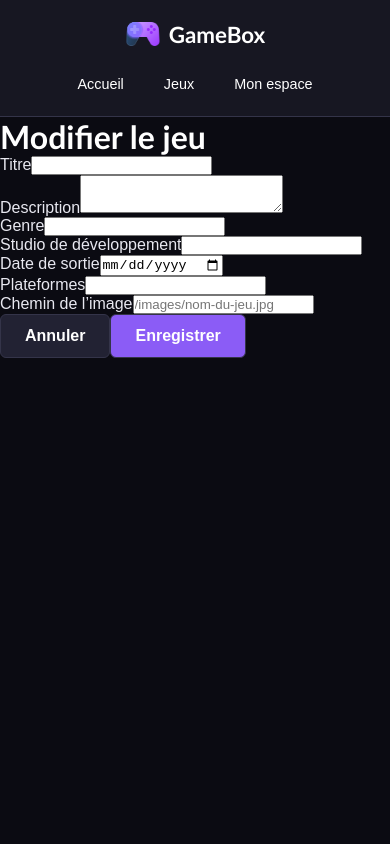
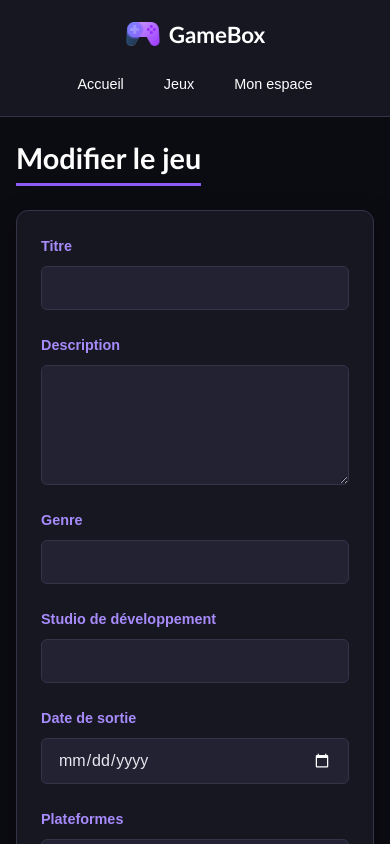
Before and after one commit to Theotr7/GameBox, a React (Vite) app in the folder front-games/: page /games/1/edit in a window 390 px wide. Shown: the top 844 px of the page. Built offline with nearby package versions, Linux system fonts and the light colour scheme; no server answers.

Commit message:
Design responsive fomulaires + modale

```diff
--- a/front-games/src/main.jsx
+++ b/front-games/src/main.jsx
@@ -6,8 +6,11 @@ import "./styles/components/button.css";
 import "./styles/components/header.css";
 import "./styles/components/game-card.css";
 import "./styles/components/favorite-button.css";
+import "./styles/components/tracking-modal.css";
+import "./styles/components/rating.css";
 import "./styles/pages/games.css";
 import "./styles/pages/game-detail.css";
+import "./styles/pages/game-forms.css";
 import App from "./App.jsx";
 
 createRoot(document.getElementById("root")).render(
--- a/front-games/src/pages/GameForm.jsx
+++ b/front-games/src/pages/GameForm.jsx
@@ -14,6 +14,7 @@ const GameForm = () => {
   const [releaseDate, setReleaseDate] = useState("");
   const [platform, setPlatform] = useState("");
   const [image, setImage] = useState("");
+  const [banner, setBanner] = useState("");
   const [errors, setErrors] = useState({
     title: "",
     description: "",
@@ -22,6 +23,7 @@ const GameForm = () => {
     releaseDate: "",
     platform: "",
     image: "",
+    banner: "",
   });
 
   const validateField = (field, value) => {
@@ -50,6 +52,7 @@ const GameForm = () => {
     setReleaseDate(data.releaseDate.split("T")[0]);
     setPlatform(data.platform);
     setImage(data.image);
+    setBanner(data.banner);
   };
 
   useEffect(() => {
@@ -60,6 +63,28 @@ const GameForm = () => {
 
   const handleSubmit = async (event) => {
     event.preventDefault();
+
+    const fields = {
+      title: "",
+      description: "",
+      genre: "",
+      developer: "",
+      releaseDate: "",
+      platform: "",
+      image: "",
+      banner: "",
+    };
+
+    const newErrors = {};
+
+    Object.entries(fields).forEach(([field, value]) => {
+      newErrors[field] = value.trim() === "" ? "Ce champ est obligatoire" : "";
+    });
+
+    setErrors(newErrors);
+
+    const hasErrors = Object.values(newErrors).some((error) => error !== "");
+    if (hasErrors) return;
 
     const response = await fetch(
       isEdit
@@ -78,6 +103,7 @@ const GameForm = () => {
           releaseDate,
           platform,
           image,
+          banner,
         }),
       },
     );
@@ -97,7 +123,7 @@ const GameForm = () => {
         {isEdit ? "Modifier le jeu" : "Ajouter le jeu"}
       </h1>
 
-      <form className="game-form__form" onSubmit={handleSubmit}>
+      <form className="game-form__form" onSubmit={handleSubmit} noValidate>
         <div className="game-form__field">
           <label className="game-form__label" htmlFor="title">
             Titre
@@ -114,7 +140,7 @@ const GameForm = () => {
             }}
             required
           />
-          {errors.title && <p>{errors.title}</p>}
+          {errors.title && <p className="game-form__error">{errors.title}</p>}
         </div>
 
         <div className="game-form__field">
@@ -132,7 +158,9 @@ const GameForm = () => {
             }}
             required
           />
-          {errors.description && <p>{errors.description}</p>}
+          {errors.description && (
+            <p className="game-form__error">{errors.description}</p>
+          )}
         </div>
 
         <div className="game-form__field">
@@ -151,7 +179,7 @@ const GameForm = () => {
             }}
             required
           />
-          {errors.genre && <p>{errors.genre}</p>}
+          {errors.genre && <p className="game-form__error">{errors.genre}</p>}
         </div>
 
         <div className="game-form__field">
@@ -170,7 +198,9 @@ const GameForm = () => {
             }}
             required
           />
-          {errors.developer && <p>{errors.developer}</p>}
+          {errors.developer && (
+            <p className="game-form__error">{errors.developer}</p>
+          )}
         </div>
 
         <div className="game-form__field">
@@ -189,7 +219,9 @@ const GameForm = () => {
             }}
             required
           />
-          {errors.releaseDate && <p>{errors.releaseDate}</p>}
+          {errors.releaseDate && (
+            <p className="game-form__error">{errors.releaseDate}</p>
+          )}
         </div>
 
         <div className="game-form__field">
@@ -208,7 +240,9 @@ const GameForm = () => {
             }}
             required
           />
-          {errors.platform && <p>{errors.platform}</p>}
+          {errors.platform && (
+            <p className="game-form__error">{errors.platform}</p>
+          )}
         </div>
 
         <div className="game-form__field">
@@ -227,7 +261,26 @@ const GameForm = () => {
             }}
             placeholder="/images/nom-du-jeu.jpg"
           />
-          {errors.image && <p>{errors.image}</p>}
+          {errors.image && <p className="game-form__error">{errors.image}</p>}
+        </div>
+
+        <div className="game-form__field">
+          <label className="game-form__label" htmlFor="banner">
+            Chemin de la bannière
+          </label>
+
+          <input
+            className="game-form__input"
+            type="text"
+            id="banner"
+            value={banner}
+            onChange={(event) => {
+              setBanner(event.target.value);
+              validateField("banner", event.target.value);
+            }}
+            placeholder="/images/banner-nom-du-jeu.jpg"
+          />
+          {errors.banner && <p className="game-form__error">{errors.banner}</p>}
         </div>
 
         <div className="game-form__actions">
--- a/front-games/src/styles/components/button.css
+++ b/front-games/src/styles/components/button.css
@@ -29,11 +29,6 @@ BUTTONS
 
 .button--primary:hover {
   background-color: var(--color-primary-dark);
-}
-
-.button:focus-visible {
-  outline: 2px solid var(--color-primary-light);
-  outline-offset: 3px;
 }
 
 /*-----------------------------------------
--- a/front-games/src/styles/components/favorite-button.css
+++ b/front-games/src/styles/components/favorite-button.css
@@ -34,8 +34,3 @@ FAVORITE BUTTON
   background-color: var(--color-surface-light);
   transform: translateY(-2px);
 }
-
-.favorite-button--icon:focus-visible {
-  outline: 2px solid var(--color-primary-light);
-  outline-offset: 3px;
-}
--- a/front-games/src/styles/components/game-card.css
+++ b/front-games/src/styles/components/game-card.css
@@ -76,11 +76,6 @@ GAME CARD
   line-height: 1.5;
 }
 
-.game-card__link:focus-visible {
-  outline: 2px solid var(--color-primary-light);
-  outline-offset: -2px;
-}
-
 .game-card > .favorite-button--icon {
   position: absolute;
   top: var(--space-xs);
--- a/front-games/src/styles/components/header.css
+++ b/front-games/src/styles/components/header.css
@@ -52,12 +52,6 @@ HEADER
   text-underline-offset: 4px;
 }
 
-.header__link:focus-visible,
-.header__logo:focus-visible {
-  outline: 2px solid var(--color-primary-light);
-  outline-offset: 4px;
-}
-
 /* ── TABLET ≥ 48em ── */
 
 @media (min-width: 48em) {
--- /dev/null
+++ b/front-games/src/styles/components/rating.css
@@ -0,0 +1,30 @@
+/*-----------------------------------------
+RATING
+------------------------------------------*/
+
+.rating {
+  display: flex;
+  align-items: center;
+  gap: var(--space-xs);
+}
+
+.rating__star,
+.rating__button {
+  display: inline-flex;
+  align-items: center;
+  justify-content: center;
+  color: #fbbf24;
+  font-size: 1.5rem;
+}
+
+.rating__button {
+  padding: 4px;
+  background: transparent;
+  border: none;
+  cursor: pointer;
+  transition: transform var(--transition-fast);
+}
+
+.rating__button:hover {
+  transform: scale(1.2);
+}
--- /dev/null
+++ b/front-games/src/styles/pages/game-forms.css
@@ -0,0 +1,144 @@
+/*-----------------------------------------
+GAME FORM
+------------------------------------------*/
+
+/* ── MOBILE ── */
+
+.game-form {
+  padding: var(--space-md) var(--space-sm);
+}
+
+.game-form__title {
+  width: fit-content;
+  margin-bottom: var(--space-md);
+  padding-bottom: var(--space-xs);
+  font-size: 1.8rem;
+  border-bottom: 3px solid var(--color-primary);
+}
+
+.game-form__form {
+  display: flex;
+  flex-direction: column;
+  gap: var(--space-md);
+  padding: var(--space-md);
+  background-color: var(--color-surface);
+  border: 1px solid var(--color-border);
+  border-radius: var(--radius-large);
+  box-shadow: var(--shadow-medium);
+}
+
+/*-----------------------------------------
+GAME FORM FIELDS
+------------------------------------------*/
+
+.game-form__field {
+  display: flex;
+  flex-direction: column;
+  gap: var(--space-xs);
+  min-width: 0;
+}
+
+.game-form__label {
+  color: var(--color-primary-light);
+  font-size: 0.9rem;
+  font-weight: bold;
+  line-height: 1.6;
+}
+
+.game-form__input,
+.game-form__textarea {
+  width: 100%;
+  min-width: 0;
+  padding: 12px var(--space-sm);
+  color: var(--color-text);
+  background-color: var(--color-surface-light);
+  border: 1px solid var(--color-border);
+  border-radius: var(--radius-medium);
+  font: inherit;
+}
+
+.game-form__textarea {
+  min-height: 120px;
+  resize: vertical;
+}
+
+.game-form__input:hover,
+.game-form__textarea:hover {
+  border-color: var(--color-primary-light);
+}
+
+.game-form__input:focus,
+.game-form__textarea:focus {
+  border-color: var(--color-primary);
+  outline: none;
+}
+
+.game-form__input[type="date"] {
+  color-scheme: dark;
+}
+
+/*-----------------------------------------
+GAME FORM ERRORS
+------------------------------------------*/
+
+.game-form__error {
+  color: var(--color-danger);
+  font-size: 0.85rem;
+}
+
+/*-----------------------------------------
+GAME FORM ACTIONS
+------------------------------------------*/
+
+.game-form__actions {
+  display: flex;
+  flex-direction: column;
+  gap: var(--space-sm);
+}
+
+.game-form__actions>* {
+  width: 100%;
+}
+
+/* ── TABLET ≥ 48em ── */
+
+@media (min-width: 48em) {
+  .game-form {
+    max-width: var(--container-width);
+    margin: 0 auto;
+    padding: var(--space-lg) var(--space-md);
+  }
+
+  .game-form__form {
+    display: grid;
+    grid-template-columns: repeat(2, minmax(0, 1fr));
+    gap: var(--space-md);
+    padding: var(--space-lg);
+  }
+
+  .game-form__field:nth-child(1),
+  .game-form__field:nth-child(2),
+  .game-form__actions {
+    grid-column: 1 / -1;
+  }
+
+  .game-form__actions {
+    flex-direction: row;
+  }
+
+  .game-form__actions>* {
+    flex: 1;
+  }
+}
+
+/* ── DESKTOP ≥ 64em ── */
+
+@media (min-width: 64em) {
+  .game-form {
+    padding: var(--space-xl) var(--space-md);
+  }
+
+  .game-form__title {
+    font-size: 2.2rem;
+  }
+}
--- a/front-games/src/styles/pages/games.css
+++ b/front-games/src/styles/pages/games.css
@@ -46,6 +46,7 @@ FILTRES
 .games__label {
   color: var(--color-primary-light);
   font-size: 0.9rem;
+  font-weight: bold;
 }
 
 .games__search,
@@ -67,8 +68,8 @@ FILTRES
 
 .games__search:focus,
 .games__select:focus {
-  outline: 2px solid var(--color-primary);
-  outline-offset: 2px;
+  border-color: var(--color-primary);
+  outline: none;
 }
 
 /*-----------------------------------------
```
Also changed, not shown: front-games/src/components/Rating.jsx (+10 -3 lines), front-games/src/components/TrackingModal.jsx (+30 -4 lines), front-games/src/styles/components/tracking-modal.css (added, +103 -0 lines).
